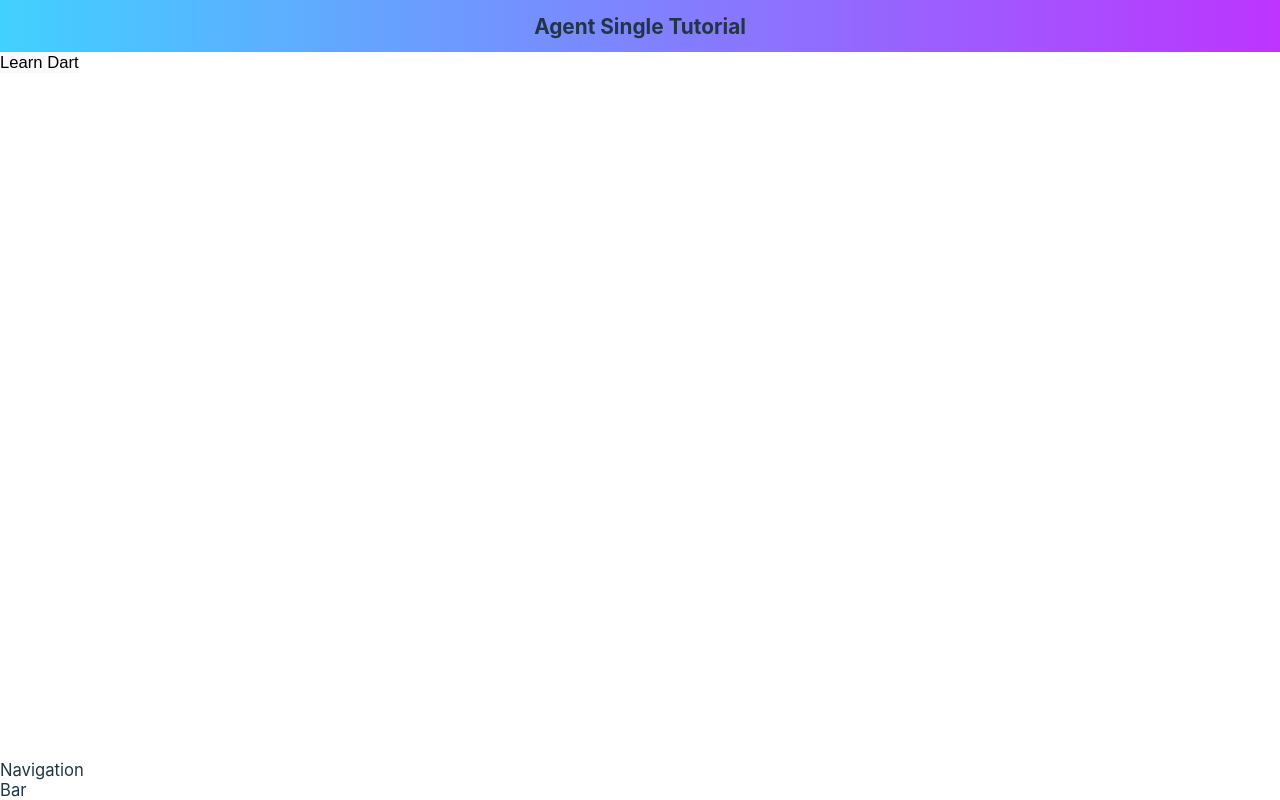
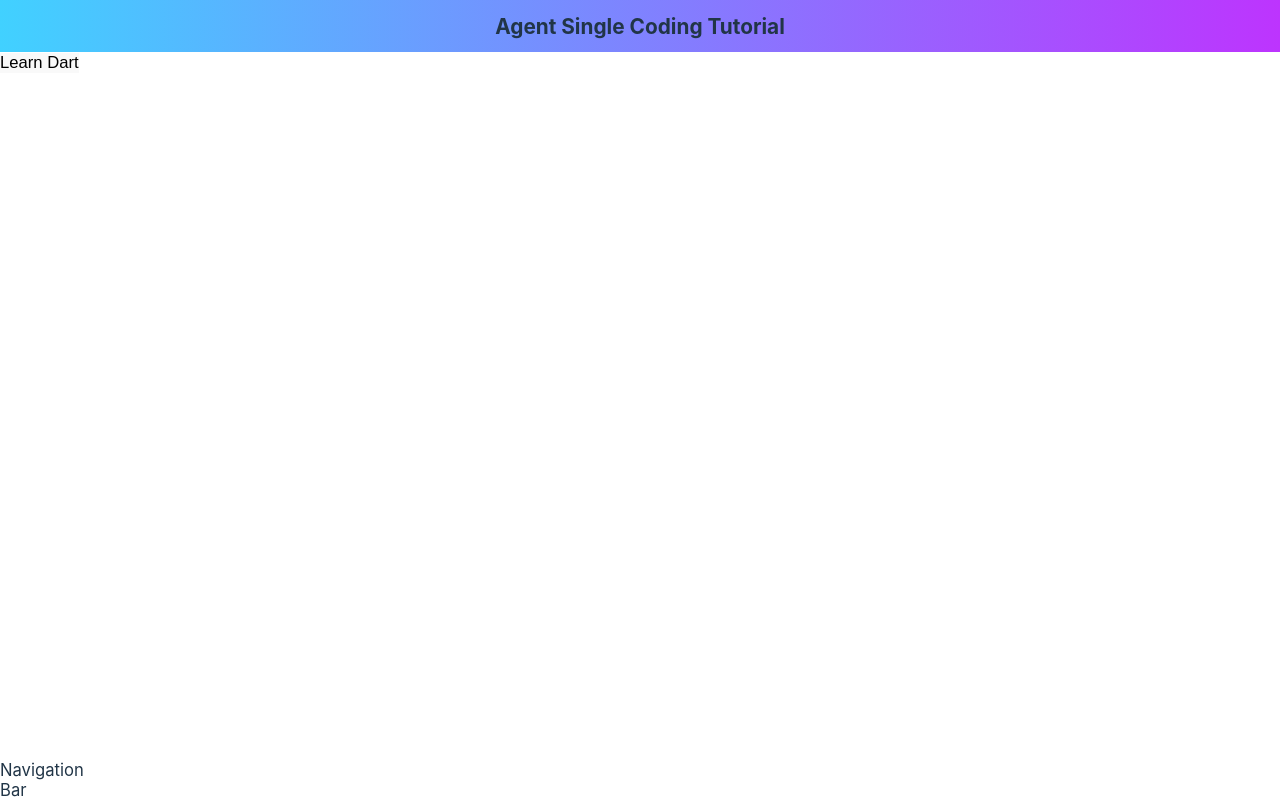
Before and after one commit to AgentSingle/ASTUTE, a Vue app: page / in a window 1280 px wide. Built offline with nearby package versions, Linux system fonts and the light colour scheme.

Commit message:
VERSION-0.0.3

```diff
--- a/src/views/Home/HomePage.vue
+++ b/src/views/Home/HomePage.vue
@@ -4,7 +4,7 @@
 
 <template>
     <header class="FlxM XLT Tcapital Tbold">
-    agent single Tutorial
+    agent single Coding Tutorial
     </header>
     <nav>
      Navigation Bar
```
